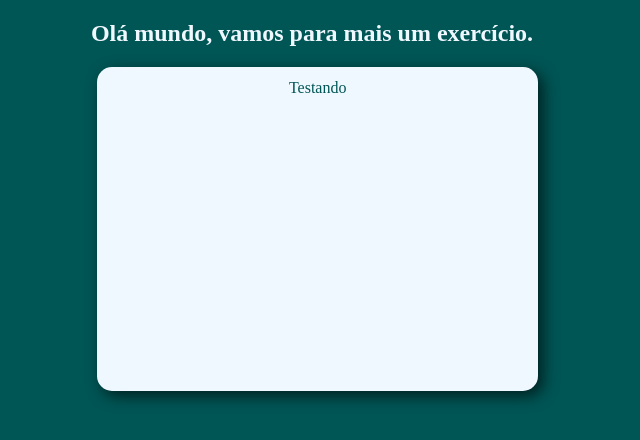
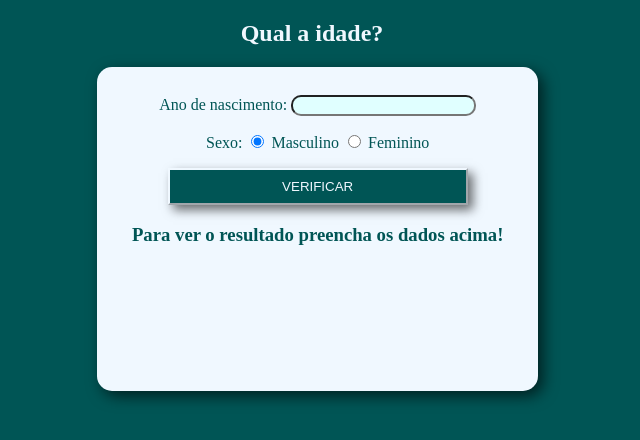
Before and after one commit to GabrielAnjosMagalhaes/Exercicio2_cursoJavaScript, a plain HTML site: page index.html in a window 1280 px wide. Shown: the whole page, without its empty margins (328-968 px from the left). Drawn offline with Linux system fonts and the light colour scheme.

Commit message:
Desenvolvendo
Adicionando elementos css, html e JavaScript

Adicionando imagens

```diff
--- a/index.html
+++ b/index.html
@@ -6,14 +6,31 @@
     <meta name="viewport" content="width=device-width, initial-scale=1.0">
     <title>Descobrindo idade</title>
     <link rel="stylesheet" href="style/style.css">
+    <link rel="shortcut icon" type="image/x-icon" href="img/icon.jpg">
 </head>
 <body>
-    <div class="titulo"><h2>Olá mundo, vamos para mais um exercício.</h2></div>
+    <div class="titulo"><h2>Qual a idade?</h2></div>
 
     <section class="sessao">
         <div>
-            Testando
+            <p>Ano de nascimento:
+            <input type="number" name="txtano" id="txtano" min="0"  class="ano">
+            </p>
+
+            <p>
+                Sexo:
+                <input type="radio" name="sexo" id="mas" checked>
+                <label for="masc">Masculino</label>
+
+                <input type="radio" name="sexo" id="fem">
+                <label for="fem">Feminino</label>
+            </p>
+            <input type="button" value="VERIFICAR" class="verificar" onclick="verificar()">
         </div>
+        <div id="res" class="res">
+            <h3>Para ver o resultado preencha os dados acima!</h3>
+        </div>
+
     </section>
 
 
--- a/script/script.js
+++ b/script/script.js
@@ -0,0 +1,57 @@
+
+
+
+function verificar(){
+    var data = new Date()
+    var ano = data.getFullYear()
+    var formY = document.getElementById(`txtano`)
+    var resultado = document.getElementById(`res`)
+
+    if(formY.value.length == 0 || formY.value > ano){
+        window.alert("Por favor, verifique os dados fornecidos e tente novamente.")
+    }else{
+        var sexo = document.getElementsByName(`sexo`)
+        var idade = ano - Number(formY.value)
+        var genero = ''
+
+        var img = document.createElement(`img`)
+        img.setAttribute(`id`, `foto`)
+
+         if(sexo[0].checked){
+             genero = "Masculino"
+                if(idade>=0 && idade<12){
+                    //criança
+                    img.setAttribute(`src`, `img/M_crianca.jpg`)
+
+                }else if(idade<18){
+                    //adolescente
+                    img.setAttribute(`src`, `img/M_adolescente.jpg`)
+                }else if(idade>=18 && idade<=60){
+                    //adulto
+                    img.setAttribute(`src`, `img/M_adulto.jpg`)
+                }else{
+                    //idoso
+                    img.setAttribute(`src`, `img/M_idoso.jpg`)
+                }
+         }else if (sexo[1].checked){
+            genero = "Feminino"
+
+            if(idade>=0 && idade<12){
+                //criança
+                img.setAttribute(`src`, `img/F_crianca.jpg`)
+            }else if(idade<18){
+                //adolescente
+                img.setAttribute(`src`, `img/F_adolescente.jpg`)
+            }else if(idade>=18 && idade<=60){
+                //adulto
+                img.setAttribute(`src`, `img/F_adulto.jpg`)
+            }else{
+                //idoso
+                img.setAttribute(`src`, `img/F_idoso.jpg`)
+            }
+         }
+        resultado.style.textAlign= `center`
+        resultado.innerHTML=`As informações obtidas foram: <br> Gênero: ${genero} <br> Idade: ${idade} anos`
+        resultado.appendChild(img)
+    }
+}
--- a/style/style.css
+++ b/style/style.css
@@ -26,3 +26,46 @@ color: aliceblue;
     border-radius: 15px;
 
 }
+
+.res{
+    margin-top: 10px;
+}
+
+.verificar{
+    min-width: 300px;
+    min-height: 37.5px;
+
+    background-color: #005555;
+    color: aliceblue;
+    box-shadow: 5px 5px 10px rgba(0, 0, 0, 0.568);
+    border-color: aliceblue;
+    transition: 1s ease all;
+    font-family:Arial, Helvetica, sans-serif;
+
+}
+
+.verificar:hover{
+background-color: #0a9292;
+color: rgb(34, 34, 34);
+transition: 1.5s ease all;
+cursor: pointer;
+border-radius: 30px;
+
+
+}
+
+img{
+    display: block;
+    margin-left: auto;
+    margin-right: auto;
+    margin-top: 15px;
+    width: 300px;
+    height: 300px;
+    border-radius: 50%;
+}
+
+.ano{
+    border-radius: 10px;
+    background-color: lightcyan;
+    color: #005555;
+}
```
Also changed, not shown: img/F_adolescente.jpg (added), img/F_adulto.jpg, img/F_crianca.jpg, img/F_idoso.jpg, img/F_jovem.jpeg (deleted), img/M_adolescente.jpg (added), img/M_adulto.jpg, img/M_idoso.jpg, img/icon.jpg (added), 1 other file.
